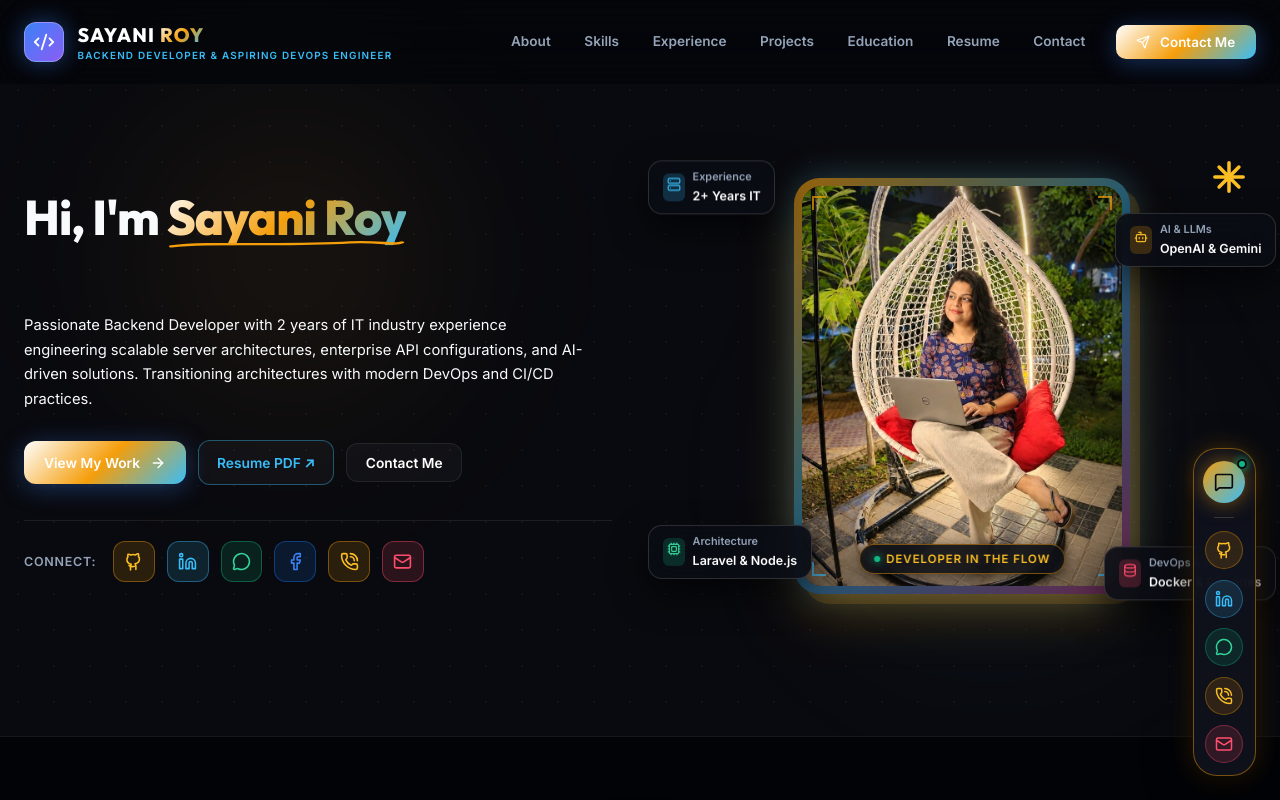
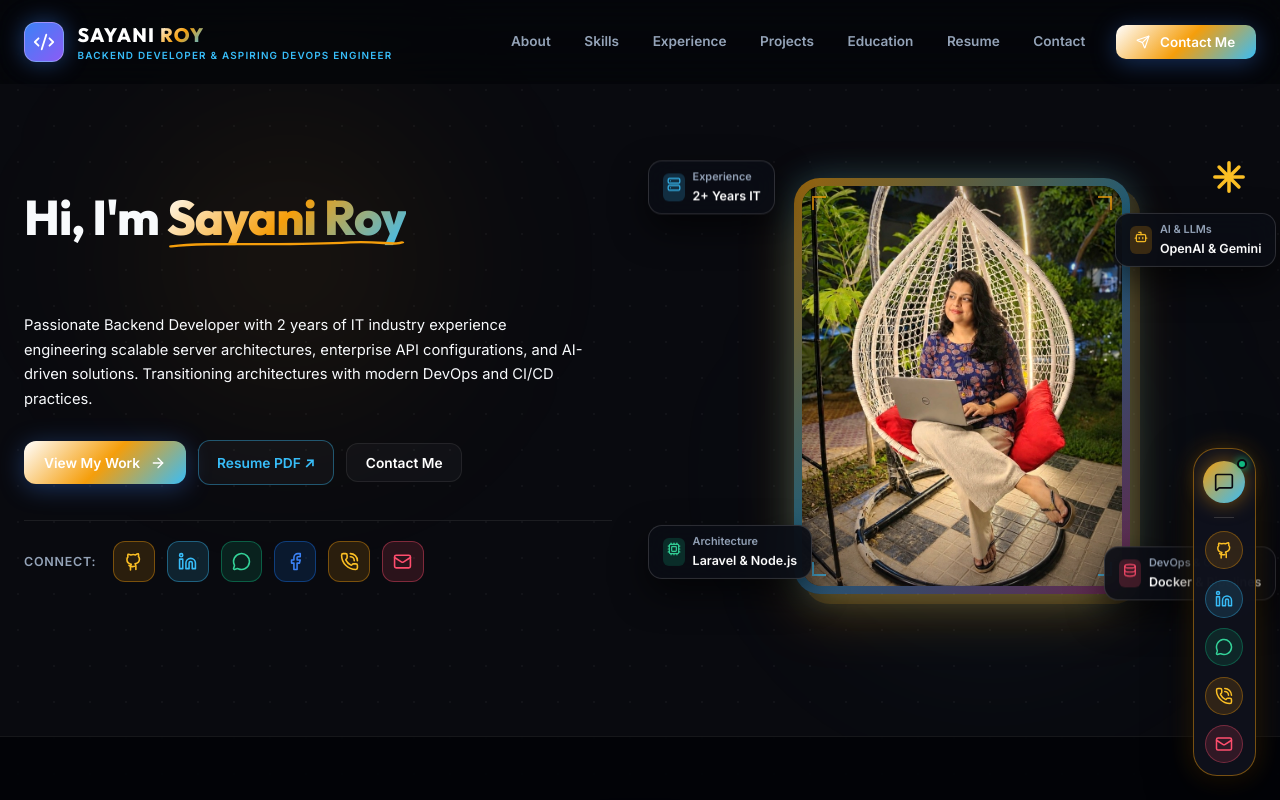
Before and after one commit to TechHub88/portfolio, a React (Vite) app: page / in a window 1280 px wide. Shown: the top 800 px of the page. Built offline with nearby package versions, Linux system fonts and the light colour scheme.

Commit message:
remove 'Developer in the Flow' pill from Hero image

```diff
--- a/src/components/Hero.jsx
+++ b/src/components/Hero.jsx
@@ -361,35 +361,7 @@ const Hero = ({ onOpenModal }) => {
                 <div style={{ position: 'absolute', bottom: '10px', left: '10px', width: '14px', height: '14px', borderBottom: '2px solid rgba(56, 189, 248, 0.7)', borderLeft: '2px solid rgba(56, 189, 248, 0.7)', pointerEvents: 'none' }} />
                 <div style={{ position: 'absolute', bottom: '10px', right: '10px', width: '14px', height: '14px', borderBottom: '2px solid rgba(56, 189, 248, 0.7)', borderRight: '2px solid rgba(56, 189, 248, 0.7)', pointerEvents: 'none' }} />
 
-                {/* Retro Aesthetic Tag Pill at Bottom */}
-                <div
-                  style={{
-                    position: 'absolute',
-                    bottom: '12px',
-                    left: '50%',
-                    transform: 'translateX(-50%)',
-                    background: 'rgba(11, 13, 20, 0.88)',
-                    backdropFilter: 'blur(12px)',
-                    WebkitBackdropFilter: 'blur(12px)',
-                    border: '1px solid rgba(245, 158, 11, 0.45)',
-                    padding: '0.3rem 0.85rem',
-                    borderRadius: '999px',
-                    fontSize: '0.72rem',
-                    fontWeight: 700,
-                    letterSpacing: '0.08em',
-                    textTransform: 'uppercase',
-                    color: '#fbbf24',
-                    display: 'flex',
-                    alignItems: 'center',
-                    gap: '0.4rem',
-                    boxShadow: '0 4px 15px rgba(0,0,0,0.6)',
-                    whiteSpace: 'nowrap',
-                    pointerEvents: 'none'
-                  }}
-                >
-                  <span style={{ width: '6px', height: '6px', borderRadius: '50%', background: '#10b981', boxShadow: '0 0 8px #10b981' }} />
-                  Developer in the Flow
-                </div>
+
               </div>
             </div>
 
```
